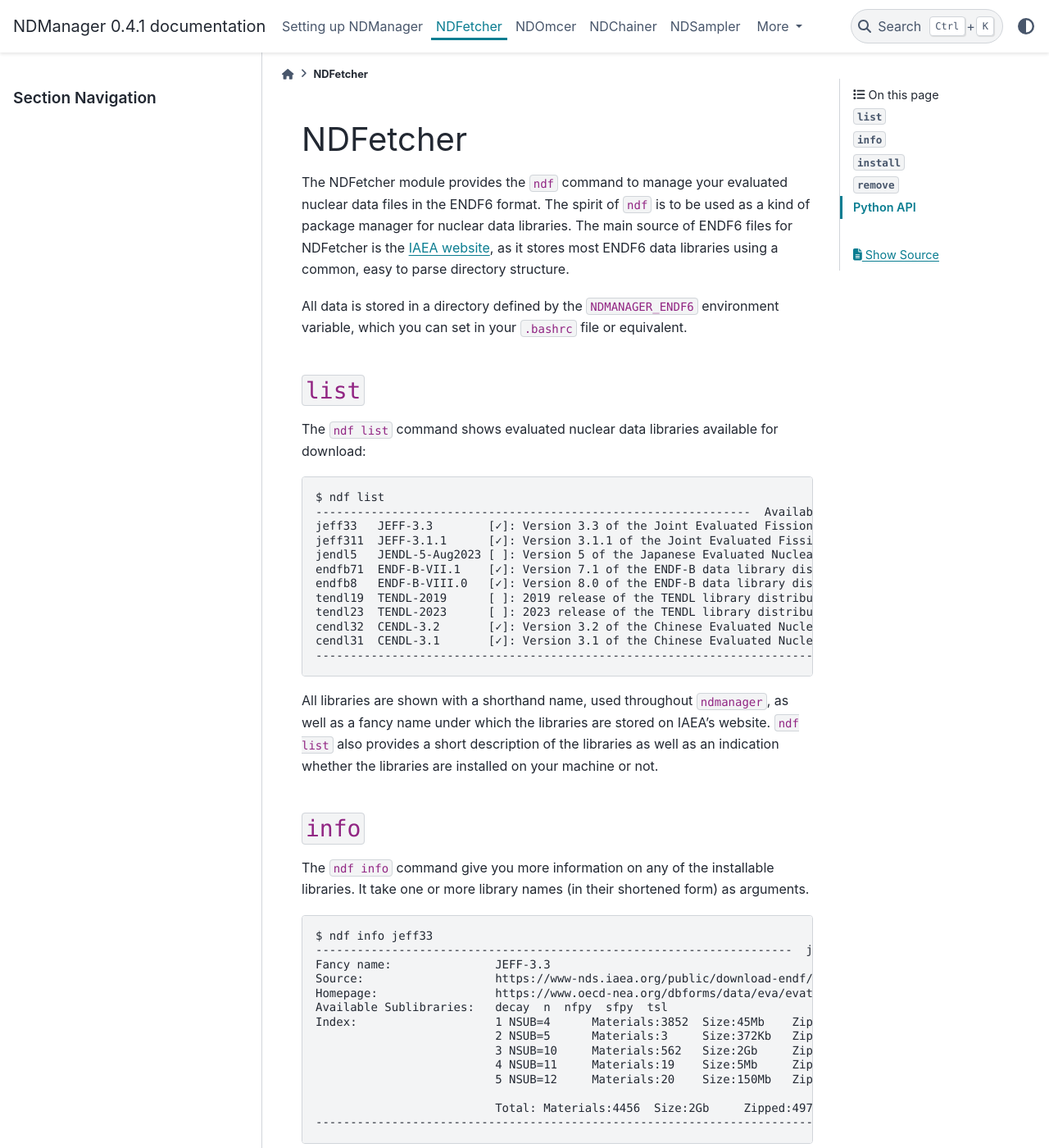
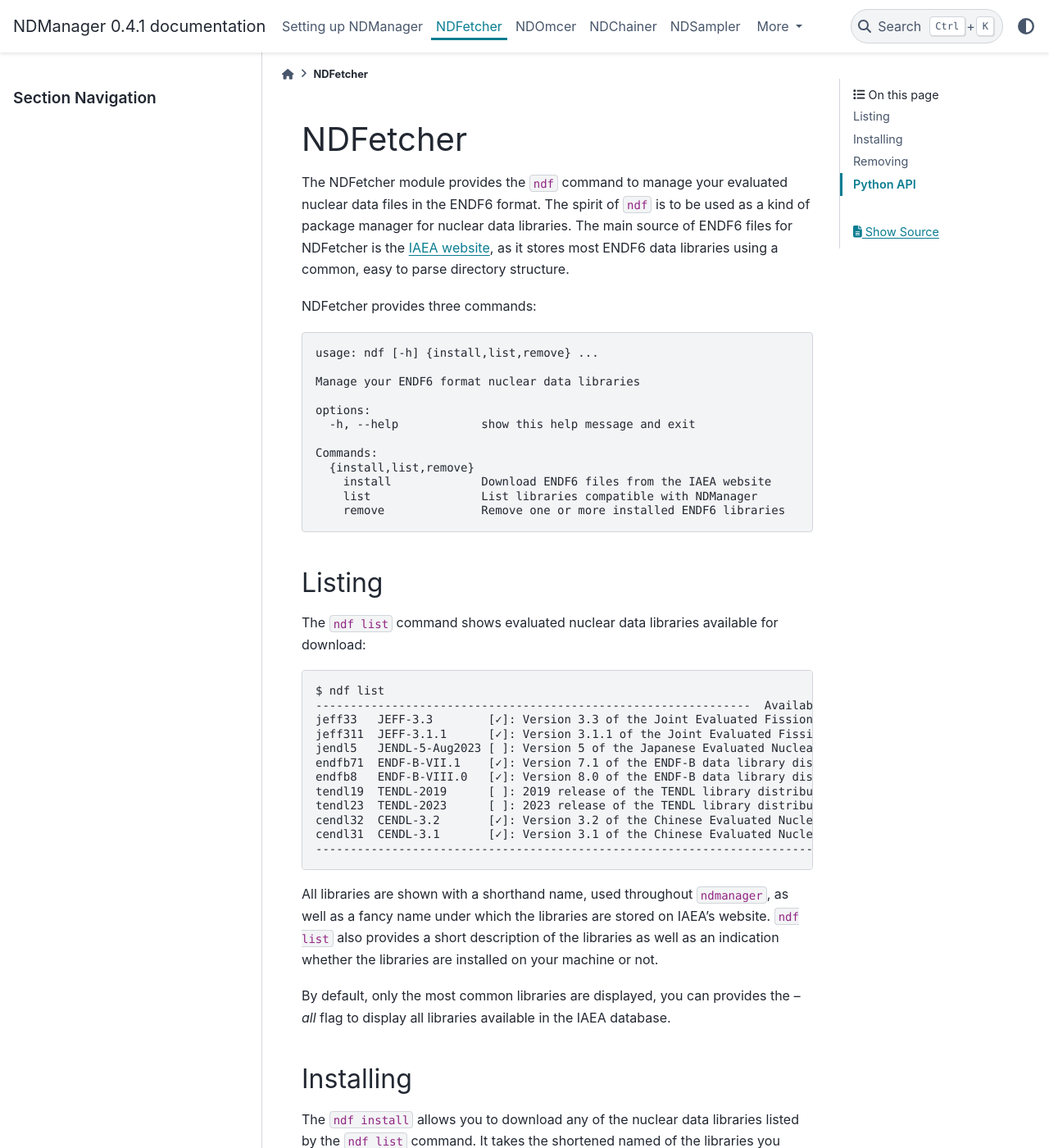
Before and after one commit to nplinden/ndmanager, a Sphinx documentation site: the page built from docs/source/ndfetcher/index.rst, in a window 1280 px wide and 1400 px high. Shown: the whole window at 82% size. Built offline with Sphinx 7.4.7 and the PyData theme 0.15.4, drawn with Linux system fonts in a browser that asks for light colours; some of the changed text lies outside the part shown.

Commit message:
update docs

```diff
--- a/docs/source/ndfetcher/index.rst
+++ b/docs/source/ndfetcher/index.rst
@@ -12,11 +12,27 @@ The main source of ENDF6 files for NDFetcher is the
 `IAEA website <https://www-nds.iaea.org/public/download-endf/>`_, as it stores
 most ENDF6 data libraries using a common, easy to parse directory structure.
 
-All data is stored in a directory defined by the ``NDMANAGER_ENDF6`` environment
-variable, which you can set in your ``.bashrc`` file or equivalent.
+NDFetcher provides three commands:
 
-``list``
---------
+.. code-block:: text
+
+   usage: ndf [-h] {install,list,remove} ...
+
+   Manage your ENDF6 format nuclear data libraries
+
+   options:
+     -h, --help            show this help message and exit
+
+   Commands:
+     {install,list,remove}
+       install             Download ENDF6 files from the IAEA website
+       list                List libraries compatible with NDManager
+       remove              Remove one or more installed ENDF6 libraries
+
+
+
+Listing
+-------
 The ``ndf list`` command shows evaluated nuclear data libraries available for
 download:
 
@@ -40,34 +56,11 @@ fancy name under which the libraries are stored on IAEA's website.
 ``ndf list`` also provides a short description of the libraries as well as an indication whether
 the libraries are installed on your machine or not.
 
-``info``
---------
+By default, only the most common libraries are displayed, you can provides the `--all` flag to display
+all libraries available in the IAEA database.
 
-The ``ndf info`` command give you more information on any of the installable libraries.
-It take one or more library names (in their shortened form) as arguments.
-
-.. code-block::
-
-    $ ndf info jeff33
-    ---------------------------------------------------------------------  jeff33  ---------------------------------------------------------------------
-    Fancy name:               JEFF-3.3
-    Source:                   https://www-nds.iaea.org/public/download-endf/JEFF-3.3
-    Homepage:                 https://www.oecd-nea.org/dbforms/data/eva/evatapes/jeff_31/index-JEFF3.1.1.html
-    Available Sublibraries:   decay  n  nfpy  sfpy  tsl
-    Index:                    1 NSUB=4      Materials:3852  Size:45Mb    Zipped:9Mb                       [DECAY] Radioactive Decay Data
-                              2 NSUB=5      Materials:3     Size:372Kb   Zipped:94Kb                      [S/FPY] Spontaneous Fission Product Yields
-                              3 NSUB=10     Materials:562   Size:2Gb     Zipped:451Mb    20.MeV-200.MeV   [N]     Incident-Neutron Data
-                              4 NSUB=11     Materials:19    Size:5Mb     Zipped:2Mb      1.MeV-14.MeV     [N/FPY] Neutron-Induced Fission Product Yields
-                              5 NSUB=12     Materials:20    Size:150Mb   Zipped:37Mb     5.eV-20.MeV      [TSL]   Thermal Neutron Scattering Data
-
-                              Total: Materials:4456  Size:2Gb     Zipped:497Mb
-    ---------------------------------------------------------------------------------------------------------------------------------------------------
-
-The ``info`` command shows the source of the data as well as information on which
-sublibraries are distributed.
-
-``install``
------------
+Installing
+----------
 The ``ndf install`` allows you to download any of the nuclear data libraries listed by the
 ``ndf list`` command.
 It takes the shortened named of the libraries you want to install as argument.
@@ -111,34 +104,32 @@ To download all available sublibraries you can pass the ``--all`` or ``-a``
 flag to the ``ndf install`` command.
 To explicitely download a set of sublibraries, you can pass the ``--sub`` or
 ``-s`` parameter and the list of sublibraries you wish to download.
-The ``--sub`` flag should appear *after* the list of libraries:
+Note that the ``--sub`` flag should appear *after* the list of libraries.
+Finally, you can pass the ``-j`` flag with an integer to use multiple processes
+to download the libraries faster.
 
 .. code-block::
 
-    $ ndf install jeff33 endfb8 --sub n tsl photo ard
-    ╭────────┬─────┬───────┬─────────┬───────╮
-    │        │ n   │ tsl   │ photo   │ ard   │
-    ├────────┼─────┼───────┼─────────┼───────┤
-    │ jeff33 │ ..  │ ..    │ ✕       │ ✕     │
-    │ endfb8 │ ..  │ ..    │ ..      │ ..    │
-    ╰────────┴─────┴───────┴─────────┴───────╯
+    $ ndf install endfb81 -j 5 --sub photo ard
+    ENDF/B-VIII.1/photo      : 100%|████████████████████████████████████████| 100/100 [00:13s]
+    ENDF/B-VIII.1/ard        : 100%|████████████████████████████████████████| 100/100 [00:02s]
 
-``remove``
-----------
+
+Removing
+--------
 
 The ``ndf remove`` command allows you to uninstall a library:
 
 .. code-block::
 
-    $ ndf remove jeff33 endfb8
+    $ ndf remove endfb81
 
 It removes all installed sublibraries.
 
 Python API
 ----------
 
-NDManager provides a very limited (for now) python API to interact
-with your database.
+NDManager provides some python API to interact with your database.
 
 .. code-block::
 
```
